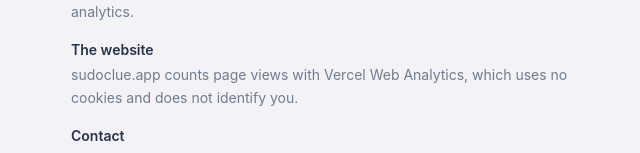
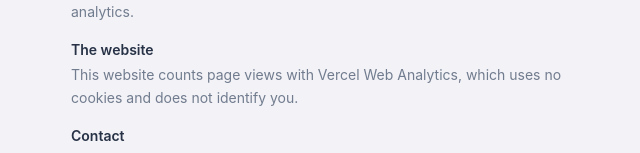
Before and after one commit to seanoliver/sudoku, a Next.js app: page /privacy in a window 1280 px wide. Shown: the part 321-474 px from the top of the page, without its empty margins (309-949 px from the left). Built offline with nearby package versions, Linux system fonts and the light colour scheme.

Commit message:
docs: progress is stored per domain, so do not redirect without migrating; privacy text names no domain

```diff
--- a/src/components/privacy-policy.tsx
+++ b/src/components/privacy-policy.tsx
@@ -8,7 +8,7 @@ export function PrivacyPolicy({ headingLevel = 3 }: { headingLevel?: 2 | 3 } = {
     <H>The app</H>
     <p>The iPhone app collects nothing. It makes no network requests and uses no analytics.</p>
     <H>The website</H>
-    <p>sudoclue.app counts page views with Vercel Web Analytics, which uses no cookies and does not identify you.</p>
+    <p>This website counts page views with Vercel Web Analytics, which uses no cookies and does not identify you.</p>
     <H>Contact</H>
     <p>Questions go to <a href="https://github.com/seanoliver/sudoku/issues">the project&apos;s GitHub issues</a>.</p>
     <p className="privacy-updated">Updated October 2026.</p>
```
Also changed, not shown: 2 other files (tests, documents, lock files or other folders).
